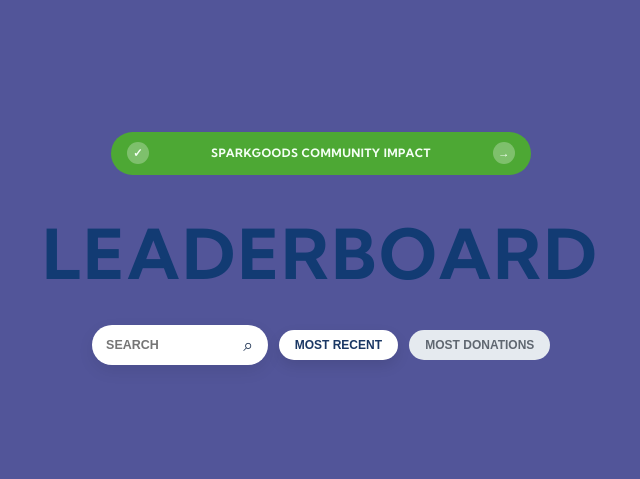
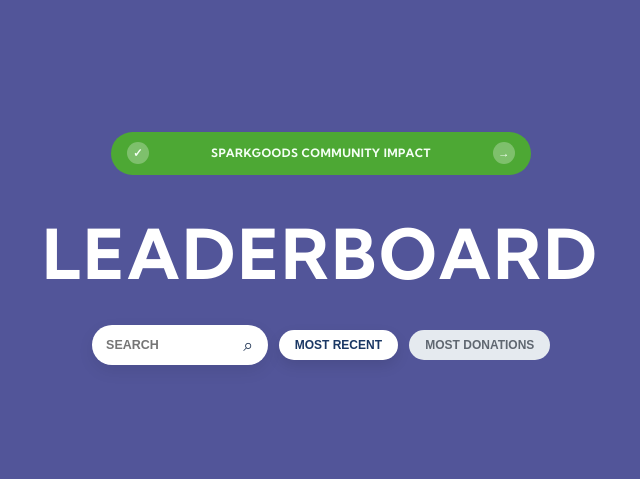
Before and after one commit to NaelWB8/WebsiteSparkGoods, a Flask app: page /leaderboard in a window 1280 px wide. Shown: the part 784-1263 px from the top of the page, without its empty margins (319-959 px from the left). Run offline with Flask 3, Linux system fonts and the light colour scheme.

Commit message:
style.css fixed

```diff
--- a/app/static/css/styles.css
+++ b/app/static/css/styles.css
@@ -929,7 +929,7 @@ body {
 .leaderboard-header {
   text-align: center;
   margin-bottom: 1rem;
-  color: #123b73;
+  color: #fff;
 }
 
 .leaderboard-header h1 {
```
Also changed, not shown: instance/sparkgoods.db.
